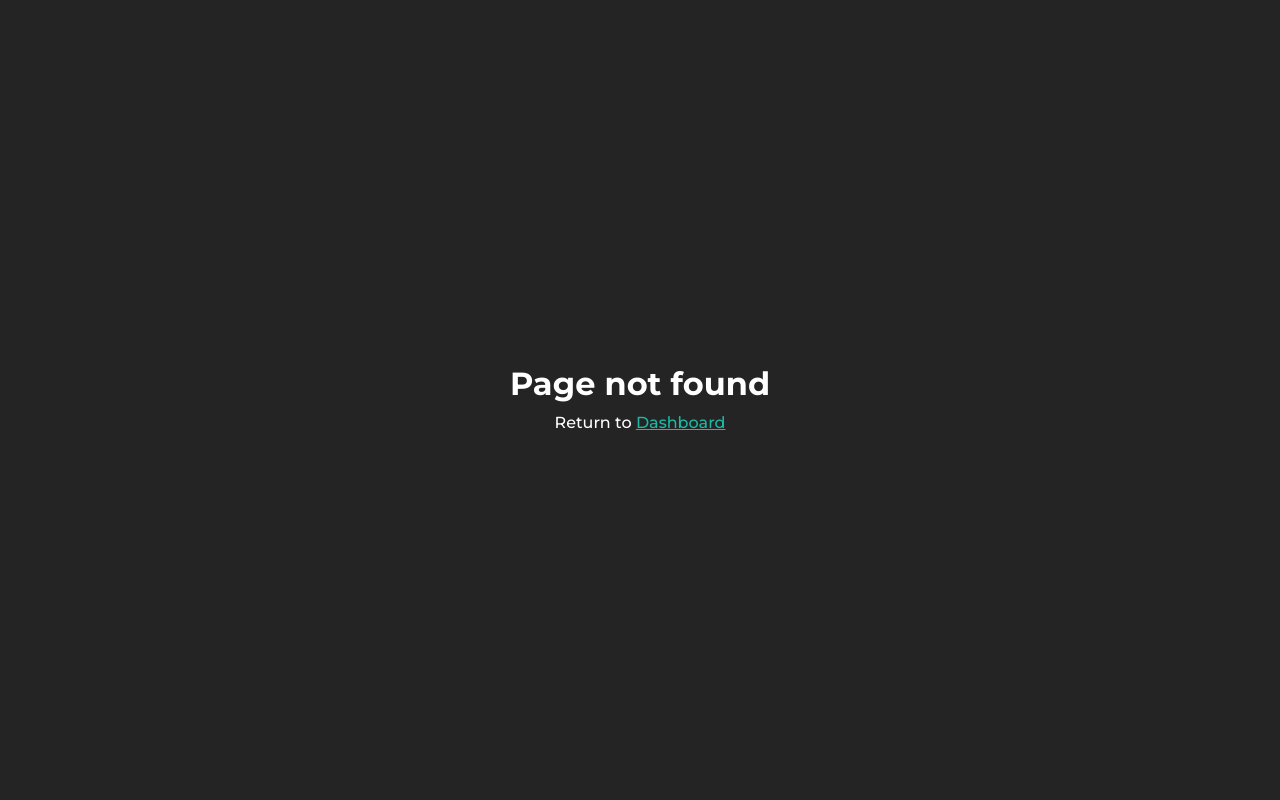
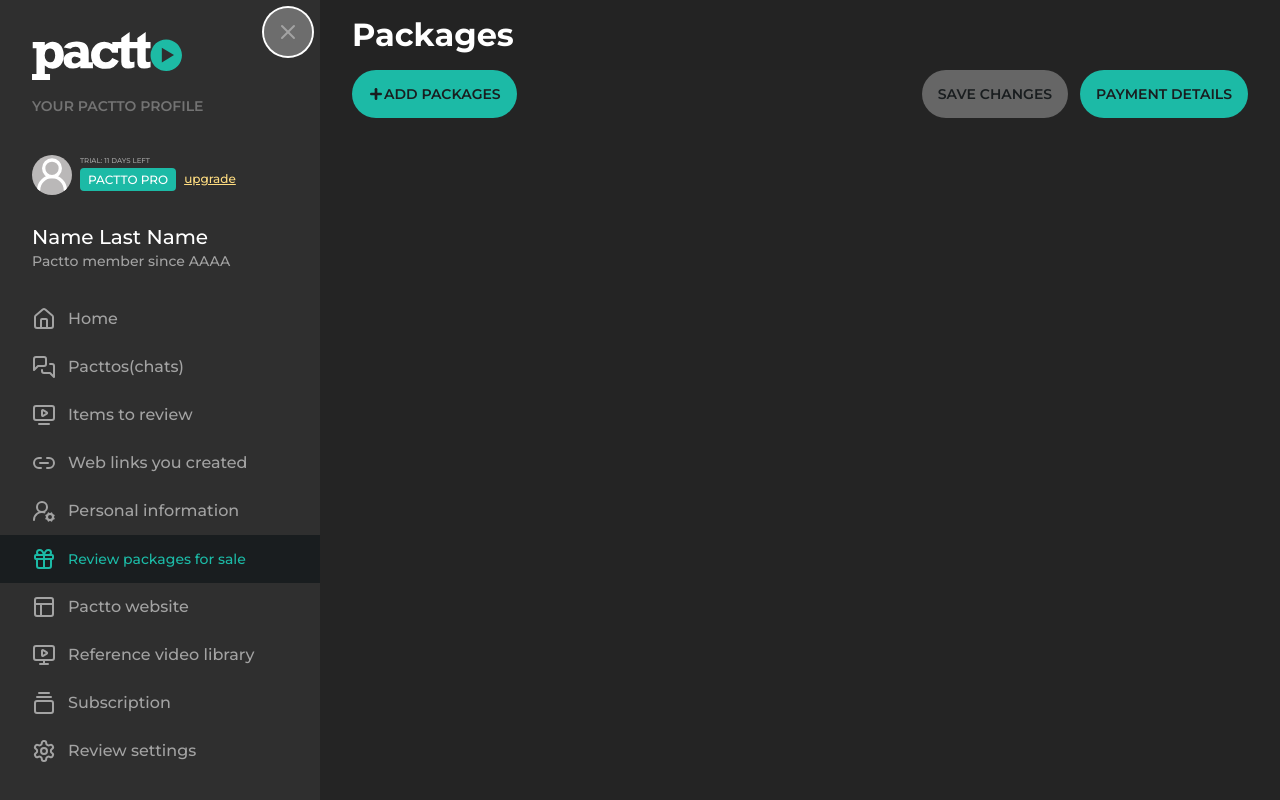
Before and after one commit to codi-Andre/pactto, a React (Vite) app: page /packages in a window 1280 px wide. Before the commit this address had no page. Built offline with nearby package versions, Linux system fonts and the light colour scheme.

Commit message:
feat: add packages page

```diff
--- /dev/null
+++ b/src/pages/packages/packages.tsx
@@ -0,0 +1,24 @@
+import { DashBoardHeader } from "@/components/dashboard-header/dashboard-header"
+import { Button } from "@/components/ui/button"
+import { Plus } from "lucide-react"
+
+export function Packages() {
+  return (
+    <section>
+      <DashBoardHeader title="Packages" />
+      <div className="mx-4 flex flex-col-reverse items-center gap-3 sm:mx-8 sm:flex-row">
+        <Button className="w-full sm:w-auto">
+          <Plus size={16} strokeWidth={4} />
+          add packages
+        </Button>
+
+        <div className="flex w-full gap-3 sm:justify-end">
+          <Button className="flex-1 sm:flex-none" disabled>
+            save changes
+          </Button>
+          <Button className="flex-1 sm:flex-none">payment details</Button>
+        </div>
+      </div>
+    </section>
+  )
+}
--- a/src/routes.tsx
+++ b/src/routes.tsx
@@ -8,6 +8,7 @@ import { Pacttos } from "./pages/pacttos/pacttos"
 import { VideosToReview } from "./pages/videos-to-review/videos-to-review"
 import { SharedLinks } from "./pages/shared-links/shared-links"
 import { PersonalInfo } from "./pages/personal-info/personal-info"
+import { Packages } from "./pages/packages/packages"
 
 export const router = createBrowserRouter([
   {
@@ -39,6 +40,10 @@ export const router = createBrowserRouter([
             path: "/personal-info",
             element: <PersonalInfo />,
           },
+          {
+            path: "/packages",
+            element: <Packages />,
+          },
         ],
       },
     ],
```
